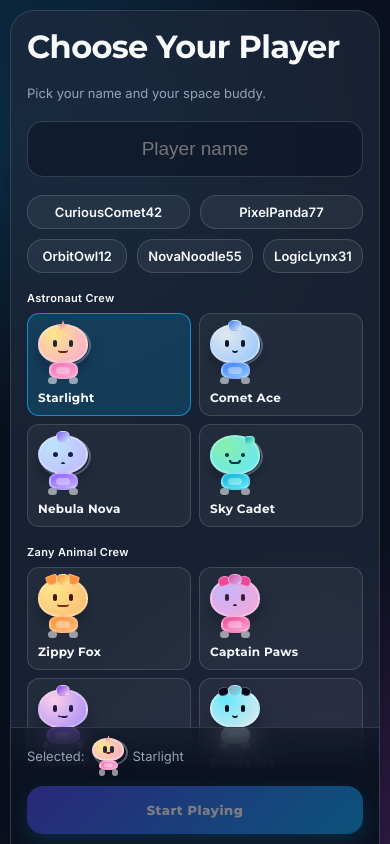
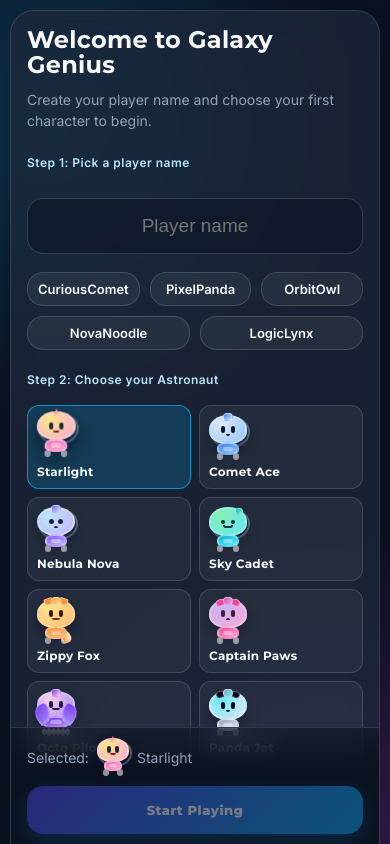
Before and after one commit to npecor/adaptive-math-quest, a React (Vite) app: page / in a window 390 px wide. Shown: the top 844 px of the page. Built offline with nearby package versions, Linux system fonts and the light colour scheme.

Commit message:
Refine onboarding hierarchy, mobile behavior, and character styling

```diff
--- a/src/App.tsx
+++ b/src/App.tsx
@@ -43,7 +43,7 @@ const FLOW_TARGET = 8;
 const PUZZLE_TARGET = 3;
 const MAX_HINTS_PER_QUESTION = 2;
 
-const handles = ['CuriousComet42', 'PixelPanda77', 'OrbitOwl12', 'NovaNoodle55', 'LogicLynx31'];
+const handles = ['CuriousComet', 'PixelPanda', 'OrbitOwl', 'NovaNoodle', 'LogicLynx'];
 const playerCharacters: PlayerCharacter[] = [
   { id: 'astro-starlight', emoji: '👩‍🚀', name: 'Starlight', vibe: 'Sparkly (feminine)', kind: 'astronaut' },
   { id: 'astro-comet', emoji: '👨‍🚀', name: 'Comet Ace', vibe: 'Classic (boyish)', kind: 'astronaut' },
@@ -635,6 +635,11 @@ export default function App() {
   const [showTutor, setShowTutor] = useState(false);
   const [showClarifyDialog, setShowClarifyDialog] = useState(false);
   const [tutorStep, setTutorStep] = useState(0);
+  const [isMobileViewport, setIsMobileViewport] = useState(() =>
+    typeof window !== 'undefined' ? window.matchMedia('(max-width: 700px)').matches : false
+  );
+  const [homeNavRevealed, setHomeNavRevealed] = useState(false);
+  const appContainerRef = useRef<HTMLDivElement | null>(null);
   const [nameInput, setNameInput] = useState(() => loadState().user?.username ?? '');
   const [selectedCharacterId, setSelectedCharacterId] = useState(() => {
     const saved = loadState().user?.avatarId;
@@ -698,6 +703,31 @@ export default function App() {
   useEffect(() => {
     return () => {
       if (resultFlashTimeoutRef.current) clearTimeout(resultFlashTimeoutRef.current);
+    };
+  }, []);
+
+  useEffect(() => {
+    if (typeof window === 'undefined') return undefined;
+    const media = window.matchMedia('(max-width: 700px)');
+    const onChange = () => setIsMobileViewport(media.matches);
+    onChange();
+    media.addEventListener('change', onChange);
+    return () => media.removeEventListener('change', onChange);
+  }, []);
+
+  useEffect(() => {
+    if (typeof window === 'undefined') return undefined;
+    const handleScroll = () => {
+      const y = Math.max(window.scrollY, appContainerRef.current?.scrollTop ?? 0);
+      setHomeNavRevealed(y > 36);
+    };
+    handleScroll();
+    window.addEventListener('scroll', handleScroll, { passive: true });
+    const container = appContainerRef.current;
+    container?.addEventListener('scroll', handleScroll, { passive: true });
+    return () => {
+      window.removeEventListener('scroll', handleScroll);
+      container?.removeEventListener('scroll', handleScroll);
     };
   }, []);
 
@@ -1047,6 +1077,7 @@ export default function App() {
   }, [state.highs.bestTotal, state.user, totalScore]);
 
   const runInProgress = screen === 'run' || run.flowDone > 0 || run.puzzleDone > 0 || run.phase !== 'flow' || Boolean(run.currentFlow);
+  const hideBottomNav = screen === 'home' && isMobileViewport && !homeNavRevealed;
   const showGamePhasesPanel = false;
   const currentFlowTutorSteps = run.currentFlow ? getFlowTutorSteps(run.currentFlow) : [];
   const currentPuzzleTutorSteps = run.currentPuzzle ? getPuzzleTutorSteps(run.currentPuzzle) : [];
@@ -1064,9 +1095,19 @@ export default function App() {
   const onboarding = (
     <div className="auth-shell">
       <div className="card onboarding-card">
-        <h1>{state.user ? 'Edit Your Player' : 'Choose Your Player'}</h1>
-        <p className="muted">Pick your name and your space buddy.</p>
-
+        {state.user ? (
+          <>
+            <h1 className="onboarding-title">Welcome to Galaxy Genius!</h1>
+            <p className="muted onboarding-intro">Update your player name or switch your character.</p>
+          </>
+        ) : (
+          <>
+            <h1 className="onboarding-title">Welcome to Galaxy Genius</h1>
+            <p className="muted onboarding-intro">Create your player name and choose your first character to begin.</p>
+          </>
+        )}
+
+        <p className="text-label onboarding-step-label">Step 1: Pick a player name</p>
         <input
           className="math-input"
           placeholder="Player name"
@@ -1086,7 +1127,7 @@ export default function App() {
         </div>
 
         <div className="character-section">
-          <p className="text-label">Astronaut Crew</p>
+          <p className="text-label onboarding-step-label">Step 2: Choose your Astronaut</p>
           <div className="character-grid">
             {playerCharacters
               .filter((character) => character.kind === 'astronaut')
@@ -1097,16 +1138,12 @@ export default function App() {
                   onClick={() => setSelectedCharacterId(character.id)}
                 >
                   <div className="character-card-head">
-                    <CharacterAvatar characterId={character.id} size="lg" />
+                    <CharacterAvatar characterId={character.id} size="md" />
                   </div>
                   <span className="character-name">{character.name}</span>
                 </button>
               ))}
           </div>
-        </div>
-
-        <div className="character-section">
-          <p className="text-label">Zany Animal Crew</p>
           <div className="character-grid">
             {playerCharacters
               .filter((character) => character.kind === 'animal')
@@ -1117,7 +1154,7 @@ export default function App() {
                   onClick={() => setSelectedCharacterId(character.id)}
                 >
                   <div className="character-card-head">
-                    <CharacterAvatar characterId={character.id} size="lg" />
+                    <CharacterAvatar characterId={character.id} size="md" />
                   </div>
                   <span className="character-name">{character.name}</span>
                 </button>
@@ -1153,9 +1190,9 @@ export default function App() {
       <section className="card home-hero">
         <div className="home-hero-head">
           <CharacterAvatar characterId={state.user?.avatarId} size="lg" />
-          <div>
-            <p className="text-label">Ready for launch, {state.user?.username}?</p>
-            <p className="muted">Choose a mode and start your next space mission.</p>
+          <div className="home-hero-copy">
+            <h3 className="home-hero-title">Ready for launch, {state.user?.username}?</h3>
+            <p className="home-hero-subtitle">Choose a mode and start your next space mission.</p>
           </div>
         </div>
       </section>
@@ -1692,7 +1729,7 @@ export default function App() {
         </div>
       )}
 
-      <div className="app-container">
+      <div className="app-container" ref={appContainerRef}>
         <header className="top-bar">
           <button className="user-pill user-pill-button" onClick={() => setScreen('onboarding')}>
             <CharacterAvatar characterId={state.user.avatarId} size="xs" />
@@ -1708,7 +1745,7 @@ export default function App() {
         {screen === 'museum' && museum}
       </div>
 
-      <nav className="bottom-nav">
+      <nav className={`bottom-nav ${hideBottomNav ? 'is-hidden' : ''}`}>
         <button className={`nav-item ${screen === 'home' ? 'active' : ''}`} onClick={() => setScreen('home')} aria-label="Home">
           <span className="nav-icon">🏠</span>
           <span className="nav-label">Home</span>
--- a/src/styles.css
+++ b/src/styles.css
@@ -376,15 +376,55 @@ p {
 .character-avatar.animal-octo .character-avatar-body {
   width: 66%;
   border-radius: 45% 45% 32% 32%;
+  position: relative;
+  overflow: visible;
+}
+
+.character-avatar.animal-octo .character-avatar-body::before,
+.character-avatar.animal-octo .character-avatar-body::after {
+  content: '';
+  position: absolute;
+  bottom: 28%;
+  width: 14px;
+  height: 18px;
+  border: 1px solid rgba(255, 255, 255, 0.28);
+  background: linear-gradient(155deg, var(--char-accent), var(--char-base));
+  box-shadow: inset 0 -2px 0 rgba(255, 255, 255, 0.15);
+}
+
+.character-avatar.animal-octo .character-avatar-body::before {
+  left: -10px;
+  border-radius: 70% 30% 80% 20%;
+  transform: rotate(-34deg);
+}
+
+.character-avatar.animal-octo .character-avatar-body::after {
+  right: -10px;
+  border-radius: 30% 70% 20% 80%;
+  transform: rotate(34deg);
 }
 
 .character-avatar.animal-octo .character-avatar-feet {
-  width: 80%;
+  position: relative;
+  width: 74%;
+  height: 10px;
+  margin-top: -2%;
+  display: block;
 }
 
 .character-avatar.animal-octo .character-avatar-foot {
-  width: 16%;
-  height: 6px;
+  display: none;
+}
+
+.character-avatar.animal-octo .character-avatar-feet::after {
+  content: '';
+  position: absolute;
+  left: 0;
+  top: 0;
+  width: 100%;
+  height: 100%;
+  background:
+    radial-gradient(ellipse at 50% 50%, rgba(255, 255, 255, 0.66) 0 62%, transparent 66%) 0 0 / 16.66% 100% repeat-x;
 }
 
 .character-avatar.animal-panda .character-avatar-head {
@@ -531,6 +571,23 @@ p {
   background: linear-gradient(90deg, #fb923c, #ffedd5);
 }
 
+.character-avatar.animal-fox .character-avatar-feet {
+  position: relative;
+}
+
+.character-avatar.animal-fox .character-avatar-feet::after {
+  content: '';
+  position: absolute;
+  right: -18%;
+  top: -92%;
+  width: 36%;
+  height: 10px;
+  border-radius: 999px;
+  transform: rotate(-30deg);
+  background: linear-gradient(90deg, #fb923c, #ffedd5);
+  border: 1px solid rgba(255, 255, 255, 0.26);
+}
+
 .character-avatar.animal-cat .feature-a,
 .character-avatar.animal-cat .feature-b {
   opacity: 0;
@@ -584,7 +641,7 @@ p {
 }
 
 .text-label {
-  font-size: 11px;
+  font-size: 12px;
   font-weight: 700;
   letter-spacing: 0.03em;
   text-transform: none;
@@ -607,9 +664,9 @@ p {
 }
 
 .text-title {
-  font-size: 19px;
+  font-size: 20px;
   font-weight: 800;
-  letter-spacing: 0.04em;
+  letter-spacing: 0.03em;
 }
 
 .tag {
@@ -649,8 +706,8 @@ p {
 
 .muted {
   color: var(--color-ink-muted);
-  font-size: 13px;
-  line-height: 1.45;
+  font-size: 14px;
+  line-height: 1.5;
 }
 
 .flow-meter-wrap {
@@ -861,17 +918,17 @@ p {
 
 .mode-card-title {
   font-family: var(--font-display);
+  font-size: 14px;
+  letter-spacing: 0.02em;
+}
+
+.mode-card-subtitle {
   font-size: 13px;
-  letter-spacing: 0.02em;
-}
-
-.mode-card-subtitle {
+  color: #cbd5e1;
+}
+
+.mode-card-meta {
   font-size: 12px;
-  color: #cbd5e1;
-}
-
-.mode-card-meta {
-  font-size: 11px;
   color: var(--color-ink-muted);
 }
 
@@ -1120,14 +1177,14 @@ p {
 
 .stat-value {
   font-family: var(--font-display);
-  font-size: 22px;
+  font-size: 24px;
   font-weight: 800;
 }
 
 .stat-label {
   text-transform: none;
-  font-size: 11px;
-  letter-spacing: 0.08em;
+  font-size: 12px;
+  letter-spacing: 0.04em;
   color: var(--color-ink-muted);
 }
 
@@ -1444,6 +1501,13 @@ p {
   display: flex;
   justify-content: space-around;
   z-index: 60;
+  transition: opacity 220ms ease, transform 240ms ease;
+}
+
+.bottom-nav.is-hidden {
+  opacity: 0;
+  transform: translate(-50%, 20px);
+  pointer-events: none;
 }
 
 .nav-item {
@@ -1495,6 +1559,23 @@ p {
   width: min(460px, 100%);
 }
 
+.onboarding-title {
+  font-size: clamp(24px, 5.5vw, 32px);
+  line-height: 1.05;
+  letter-spacing: 0.01em;
+}
+
+.onboarding-intro {
+  margin-top: -6px;
+  margin-bottom: 2px;
+}
+
+.onboarding-step-label {
+  color: #bae6fd;
+  letter-spacing: 0.04em;
+  margin: 4px 0 10px;
+}
+
 .eyebrow {
   text-transform: none;
   letter-spacing: 0.03em;
@@ -1520,7 +1601,7 @@ p {
   border: 1px solid rgba(255, 255, 255, 0.14);
   background: rgba(255, 255, 255, 0.05);
   border-radius: 12px;
-  padding: 10px;
+  padding: 9px;
   color: var(--color-ink);
   cursor: pointer;
 }
@@ -1530,8 +1611,58 @@ p {
   background: rgba(14, 165, 233, 0.2);
 }
 
+.character-card.selected .character-card-head {
+  perspective: 500px;
+}
+
+.character-card.selected .character-avatar {
+  animation: character-bob 2.1s ease-in-out infinite;
+  transform-origin: center 70%;
+  filter: drop-shadow(0 8px 10px rgba(2, 6, 23, 0.32));
+}
+
+.character-card.selected .character-avatar::after {
+  content: '';
+  position: absolute;
+  bottom: -6px;
+  left: 50%;
+  width: 46%;
+  height: 6px;
+  transform: translateX(-50%);
+  border-radius: 999px;
+  background: rgba(2, 6, 23, 0.34);
+  filter: blur(1px);
+  animation: character-shadow 2.1s ease-in-out infinite;
+}
+
 .character-card-head {
-  margin-bottom: 3px;
+  margin-bottom: 1px;
+}
+
+@keyframes character-bob {
+  0%, 100% {
+    transform: translateY(0) rotateX(0deg) rotateZ(0deg) scale(1);
+  }
+  25% {
+    transform: translateY(-2px) rotateX(4deg) rotateZ(-1.2deg) scale(1.02);
+  }
+  50% {
+    transform: translateY(-4px) rotateX(6deg) rotateZ(1.2deg) scale(1.03);
+  }
+  75% {
+    transform: translateY(-2px) rotateX(3deg) rotateZ(-0.8deg) scale(1.015);
+  }
+}
+
+@keyframes character-shadow {
+  0%, 100% {
+    transform: translateX(-50%) scaleX(1);
+    opacity: 0.35;
+  }
+  50% {
+    transform: translateX(-50%) scaleX(0.84);
+    opacity: 0.2;
+  }
 }
 
 .character-name {
@@ -1568,6 +1699,25 @@ p {
   display: flex;
   align-items: center;
   gap: 12px;
+}
+
+.home-hero-copy {
+  display: grid;
+  gap: 12px;
+}
+
+.home-hero-title {
+  font-size: clamp(20px, 4.8vw, 24px);
+  line-height: 1.2;
+  letter-spacing: 0.01em;
+  margin: 0;
+}
+
+.home-hero-subtitle {
+  margin: 0;
+  color: #dbeafe;
+  font-size: 14px;
+  line-height: 1.42;
 }
 
 .player-title {
@@ -1599,12 +1749,45 @@ p {
 
 @media (max-width: 440px) {
   .text-title {
-    font-size: 17px;
+    font-size: 18px;
   }
 
   .card {
     margin: 0 12px;
     padding: 16px;
+  }
+
+  .home-hero {
+    padding: 12px;
+    gap: 10px;
+  }
+
+  .home-hero-title {
+    font-size: 18px;
+    line-height: 1.2;
+  }
+
+  .home-hero-subtitle {
+    font-size: 12px;
+    line-height: 1.34;
+  }
+
+  .home-hero .character-avatar.size-lg {
+    width: 42px;
+    height: 50px;
+  }
+
+  .mode-card-option {
+    padding: 10px 12px;
+    gap: 2px;
+  }
+
+  .mode-card-subtitle {
+    font-size: 12px;
+  }
+
+  .mode-card-meta {
+    display: none;
   }
 
   .section-header,
```
